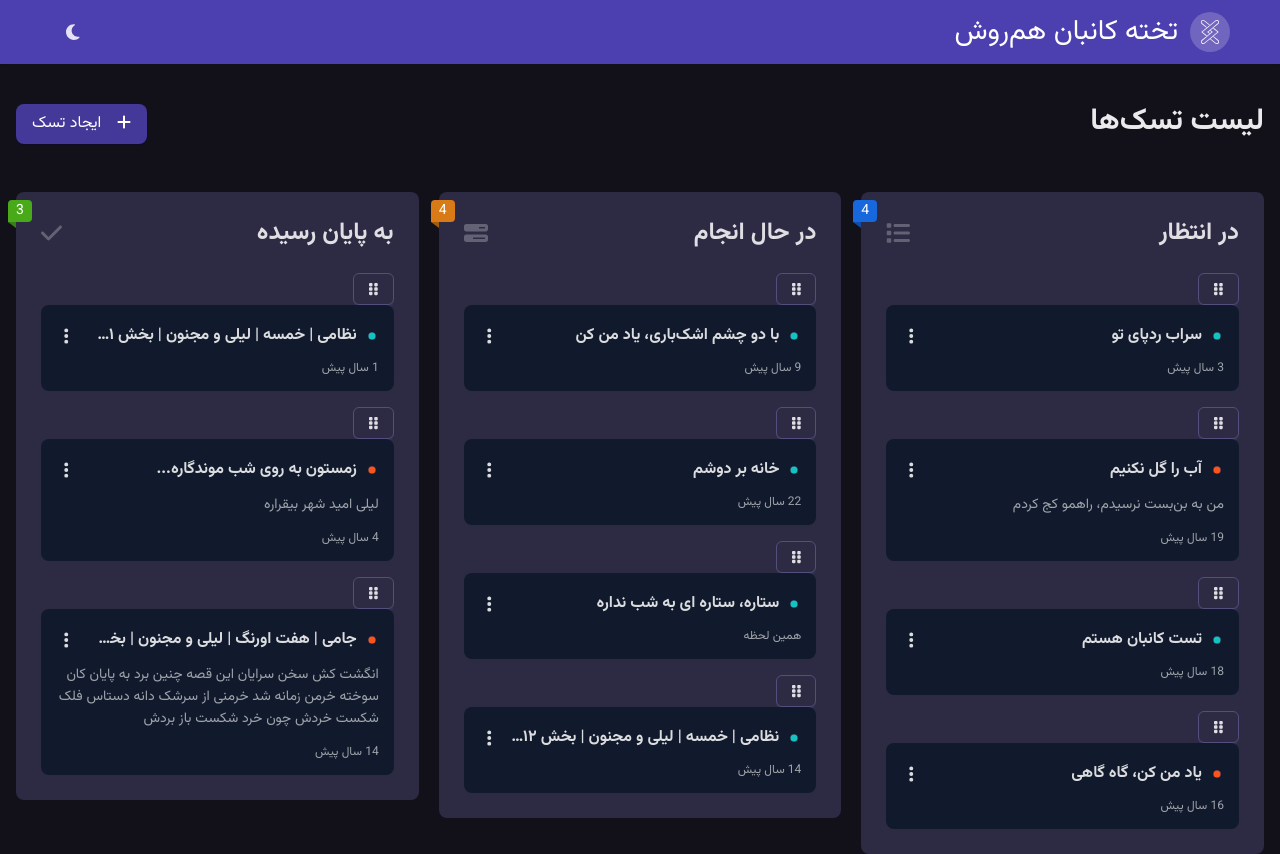
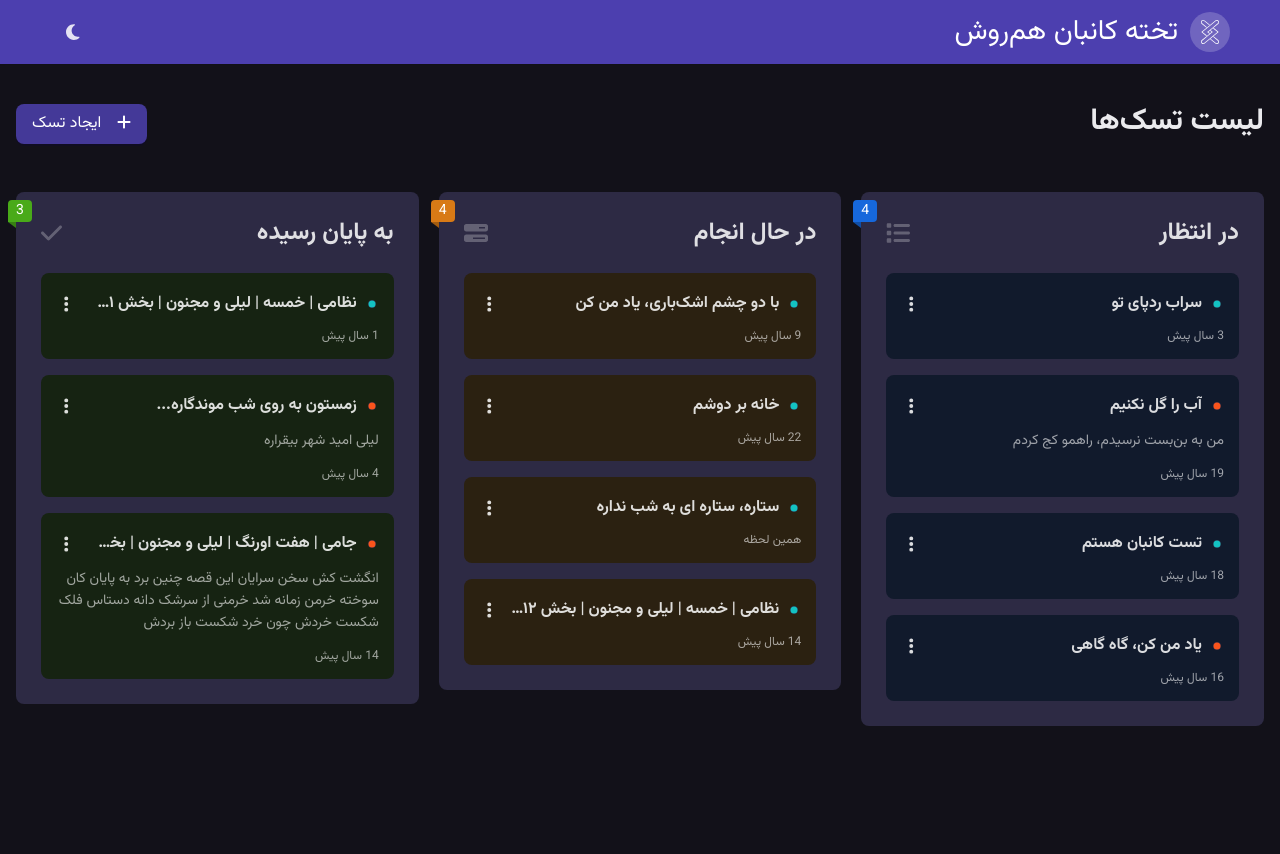
Before and after one commit to amir2mi/hamravesh-kanban, a React (Vite) app: page / in a window 1280 px wide. After the commit the page ends 800 px from the top, so only its background shows below. Built offline with nearby package versions, Linux system fonts and the light colour scheme.

Commit message:
Refactored dnd components and kanban card

```diff
--- a/src/components/Kanban/card.tsx
+++ b/src/components/Kanban/card.tsx
@@ -8,6 +8,7 @@ import { useMemo } from "react";
 import { useDispatch } from "react-redux";
 
 interface KanbanCardProps extends TodoItemProps {
+  background: string;
   children?: React.ReactNode;
   onEdit?: (e: any) => void;
   onMenuClick?: (e: any) => void;
@@ -15,10 +16,7 @@ interface KanbanCardProps extends TodoItemProps {
 
 export default function KanbanCard(props: KanbanCardProps) {
   const dispatch = useDispatch();
-  const { useToken } = theme;
-  const { token } = useToken();
-
-  const { description, id, title, type, status, onMenuClick, onEdit } = props;
+  const { background, description, id, title, type, onMenuClick, onEdit } = props;
 
   const items: MenuProps["items"] = [
     {
@@ -33,19 +31,6 @@ export default function KanbanCard(props: KanbanCardProps) {
     },
   ];
 
-  const bgToken = useMemo(() => {
-    switch (status) {
-      case "todo":
-        return "colorInfoBg";
-      case "inProgress":
-        return "colorWarningBg";
-      case "done":
-        return "colorSuccessBg";
-      default:
-        return "colorInfoBg";
-    }
-  }, [status]);
-
   const handleOnClick = (button: any) => {
     if (button.key === "remove") {
       dispatch(removeTodo(id));
@@ -56,7 +41,7 @@ export default function KanbanCard(props: KanbanCardProps) {
   };
 
   return (
-    <Card style={{ background: token[bgToken] }} bodyStyle={{ padding: 15 }} className="group border-none">
+    <Card style={{ background }} bodyStyle={{ padding: 15 }} className="group border-none">
       <div className="mb-2 flex items-center justify-between">
         <div className="flex max-w-[calc(100%_-_2rem)] items-center gap-2">
           <Badge
--- /dev/null
+++ b/src/components/Sortable/context.tsx
@@ -0,0 +1,27 @@
+import {
+  closestCenter,
+  closestCorners,
+  DndContext,
+  KeyboardSensor,
+  PointerSensor,
+  useSensor,
+  useSensors,
+} from "@dnd-kit/core";
+import { SortableContext, sortableKeyboardCoordinates, verticalListSortingStrategy } from "@dnd-kit/sortable";
+
+export default function DragAndDropContext({ children, items, onDragEnd }) {
+  const sensors = useSensors(
+    useSensor(PointerSensor),
+    useSensor(KeyboardSensor, {
+      coordinateGetter: sortableKeyboardCoordinates,
+    })
+  );
+
+  return (
+    <DndContext sensors={sensors} collisionDetection={closestCorners} onDragEnd={onDragEnd}>
+      <SortableContext id="todo" items={items} strategy={verticalListSortingStrategy}>
+        {children}
+      </SortableContext>
+    </DndContext>
+  );
+}
--- a/src/components/Sortable/item.tsx
+++ b/src/components/Sortable/item.tsx
@@ -12,8 +12,8 @@ export function SortableItem({ children, id, status }: any) {
 
   if (transform) {
     if (isDragging) {
-      transform.scaleX = 0.85;
-      transform.scaleY = 0.85;
+      transform.scaleX = 1.1;
+      transform.scaleY = 1.1;
     } else {
       transform.scaleX = 1;
       transform.scaleY = 1;
@@ -23,12 +23,17 @@ export function SortableItem({ children, id, status }: any) {
   const style = {
     transition,
     transform: CSS.Transform.toString(transform),
-    opacity: isDragging ? 0.5 : undefined,
+    opacity: isDragging ? 0.75 : undefined,
   };
 
   return (
-    <div ref={setNodeRef} style={style} {...attributes}>
-      <Button {...listeners}>
+    <div ref={setNodeRef} style={style} {...attributes} className="group relative">
+      <Button
+        type="default"
+        size="small"
+        {...listeners}
+        className="absolute inset-y-0 -right-4 z-10 my-auto flex h-10 items-center opacity-0 group-focus-within:opacity-90 group-hover:opacity-90"
+      >
         <FontAwesomeIcon icon={faGripVertical} />
       </Button>
       {children}
--- a/src/pages/Main/index.tsx
+++ b/src/pages/Main/index.tsx
@@ -5,25 +5,18 @@ import { faBarsProgress, faCheck, faList, faPlus } from "@fortawesome/free-solid
 import { FontAwesomeIcon } from "@fortawesome/react-fontawesome";
 import { reorderTodo, TodoItemProps } from "@store/todos";
 import { useSelector } from "@store/utils";
-import { Badge, Button, Card, Col, Layout, Row } from "antd";
+import { Badge, Button, Card, Col, Layout, Row, theme } from "antd";
 import { useState } from "react";
 
 import { SortableItem } from "@components/Sortable/item";
-import {
-  closestCenter,
-  DndContext,
-  KeyboardSensor,
-  PointerSensor,
-  useDroppable,
-  useSensor,
-  useSensors,
-} from "@dnd-kit/core";
-import { SortableContext, sortableKeyboardCoordinates, verticalListSortingStrategy } from "@dnd-kit/sortable";
 import { useDispatch } from "react-redux";
+import DragAndDropContext from "@components/Sortable/context";
 
 export default function MainPage() {
+  const { useToken } = theme;
   const dispatch = useDispatch();
   const { todos } = useSelector((store) => store);
+  const { token } = useToken();
 
   const [modalItem, setModalItem] = useState<TodoItemProps | undefined>();
 
@@ -35,27 +28,14 @@ export default function MainPage() {
     setModalItem(undefined);
   };
 
-  const sensors = useSensors(
-    useSensor(PointerSensor),
-    useSensor(KeyboardSensor, {
-      coordinateGetter: sortableKeyboardCoordinates,
-    })
-  );
-
   function handleDragEnd(event: any) {
     const { active, over } = event;
-    console.log(event);
 
     if (active.id !== over.id) {
       const fromStatus = active.data.current.status;
       const toStatus = over.data.current.status;
       const oldIndex = todos?.[fromStatus].findIndex(({ id }) => active.id === id);
       const toIndex = todos?.[toStatus].findIndex(({ id }) => over.id === id);
-
-      console.log("active.id: ", active.id, "over.id: ", over.id);
-
-      console.log(fromStatus, toStatus, oldIndex, toIndex);
-
       dispatch(reorderTodo({ fromIndex: oldIndex, toIndex: toIndex, fromStatus, toStatus }));
     }
   }
@@ -63,7 +43,7 @@ export default function MainPage() {
   const allItems = [...todos.todo, ...todos.inProgress, ...todos.done];
 
   return (
-    <Layout className="min-h-[100vh]">
+    <Layout className="min-h-[100vh] overflow-x-hidden">
       <Header />
       <div className="container mx-auto px-4">
         <div className="item-center mt-10 flex justify-between">
@@ -78,12 +58,7 @@ export default function MainPage() {
             ایجاد تسک
           </Button>
         </div>
-        <DndContext sensors={sensors} collisionDetection={closestCenter} onDragEnd={handleDragEnd}>
-          <SortableContext
-            id="todo"
-            items={allItems.map(({ id }, index) => id || index)}
-            strategy={verticalListSortingStrategy}
-          >
+        <DragAndDropContext items={allItems.map(({ id }, index) => id || index)} onDragEnd={handleDragEnd}>
           <Row gutter={[20, 20]} className="mt-12">
             <Col span={24} lg={8}>
               <Badge.Ribbon text={todos.todo?.length} color="blue">
@@ -95,7 +70,7 @@ export default function MainPage() {
                   <div className="relative z-10 flex flex-col gap-4">
                     {todos.todo.map((item, index) => (
                       <SortableItem id={item?.id || index} key={item?.id || index} status="todo">
-                          <KanbanCard {...item} onEdit={handleOnItemEdit} />
+                        <KanbanCard {...item} background={token.colorInfoBg} onEdit={handleOnItemEdit} />
                       </SortableItem>
                     ))}
                   </div>
@@ -113,7 +88,7 @@ export default function MainPage() {
                   <div className="relative z-10 flex flex-col gap-4">
                     {todos.inProgress.map((item, index) => (
                       <SortableItem id={item?.id || index} key={item?.id || index} status="inProgress">
-                          <KanbanCard {...item} onEdit={handleOnItemEdit} />
+                        <KanbanCard {...item} background={token.colorWarningBg} onEdit={handleOnItemEdit} />
                       </SortableItem>
                     ))}
                   </div>
@@ -130,7 +105,7 @@ export default function MainPage() {
                   <div className="relative z-10 flex flex-col gap-4">
                     {todos.done.map((item, index) => (
                       <SortableItem id={item?.id || index} key={item?.id || index} status="done">
-                          <KanbanCard {...item} onEdit={handleOnItemEdit} />
+                        <KanbanCard {...item} background={token.colorSuccessBg} onEdit={handleOnItemEdit} />
                       </SortableItem>
                     ))}
                   </div>
@@ -138,8 +113,7 @@ export default function MainPage() {
               </Badge.Ribbon>
             </Col>
           </Row>
-          </SortableContext>
-        </DndContext>
+        </DragAndDropContext>
 
         <KanbanModal onClose={handleOnModalClose} item={modalItem} />
       </div>
```
Lines whose indentation alone changed are shown as unchanged.
